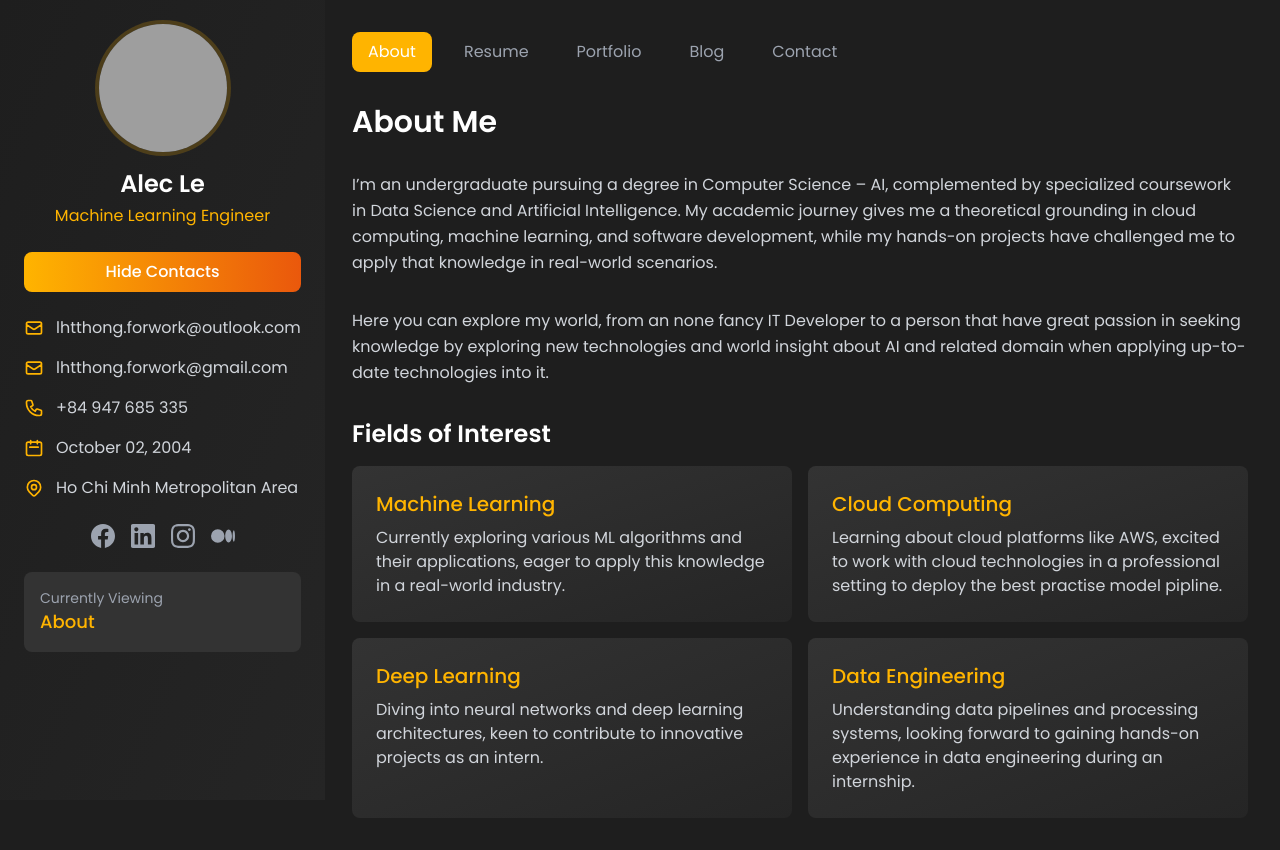
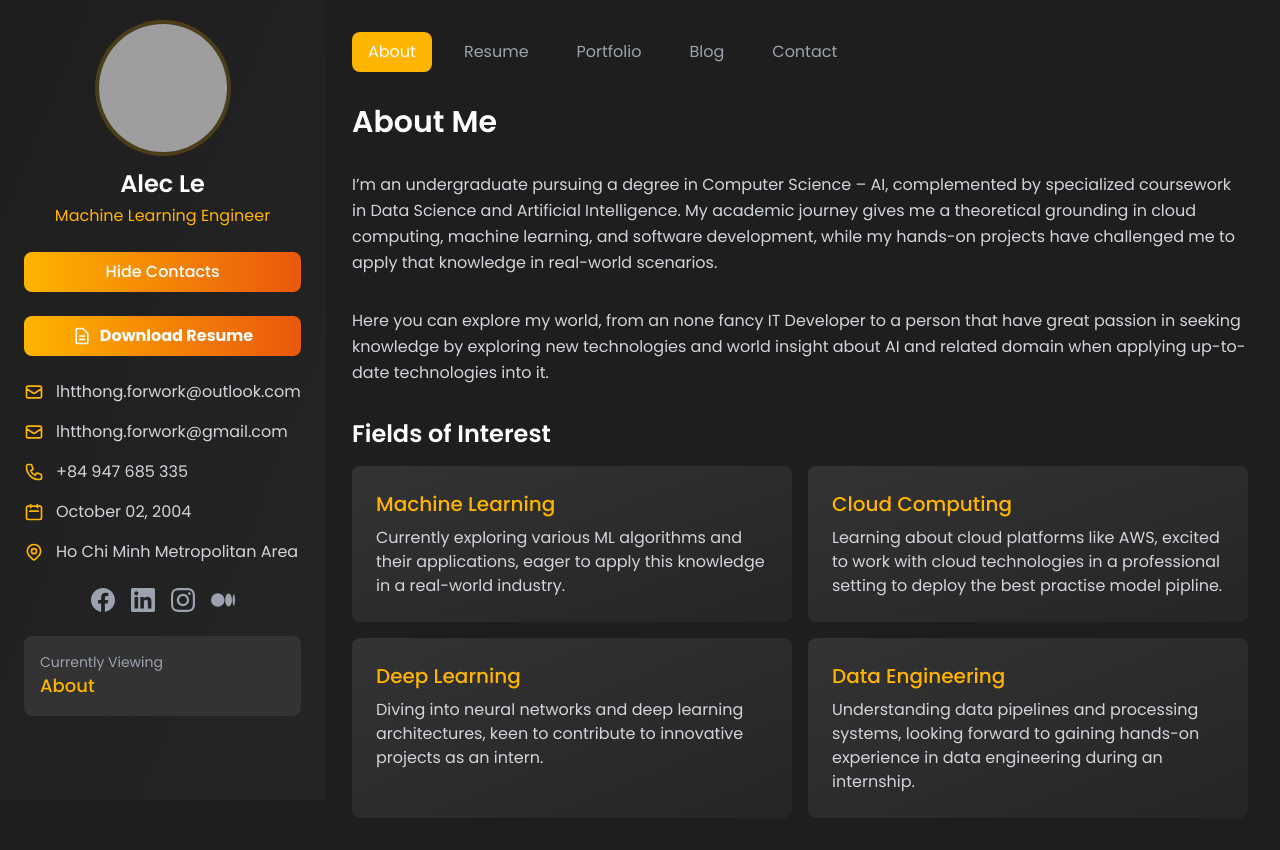
Before and after one commit to AlecVOV/chilonthon-portfolio-site, a Nuxt app: page / in a window 1280 px wide. Both pictures are taken after a click on the button "Show Contacts". Built offline with nearby package versions, Linux system fonts and the light colour scheme; grey boxes are pictures that could not be loaded.

Commit message:
create a resume download button

```diff
--- /dev/null
+++ b/components/IconResume.vue
@@ -0,0 +1,5 @@
+<template>
+    <svg xmlns="http://www.w3.org/2000/svg" fill="none" viewBox="0 0 24 24" stroke="currentColor">
+      <path stroke-linecap="round" stroke-linejoin="round" stroke-width="2" d="M9 12h6m-6 4h6m2 5H7a2 2 0 01-2-2V5a2 2 0 012-2h5.586a1 1 0 01.707.293l5.414 5.414a1 1 0 01.293.707V19a2 2 0 01-2 2z" />
+    </svg>
+  </template>
--- a/components/Sidebar.vue
+++ b/components/Sidebar.vue
@@ -35,6 +35,18 @@
         class="w-full transition-all duration-500 ease-in-out space-y-4 sm:space-y-6 text-sm sm:text-base"
         :class="showContacts ? 'opacity-100 max-h-[500px]' : 'opacity-0 max-h-0'"
       >
+
+      <!-- Resume Download Button -->
+        <a
+          href="https://drive.google.com/file/d/1eKxKzNLDHHyH8qrpEFI12q4ahitxUh4B/"
+          target="_blank"
+          rel="noopener noreferrer"
+          class="flex items-center justify-center gap-2 w-full px-4 py-2 bg-gradient-to-r from-orange-yellow to-orange-600 hover:from-orange-600 hover:to-orange-yellow text-dark font-bold rounded-lg transition-all duration-300"
+        >
+        <IconResume class="w-5 h-5" />
+          Download Resume
+        </a>
+
         <!-- Personal Info -->
         <div class="space-y-3 sm:space-y-4">
           <div class="flex items-center gap-2 sm:gap-3 text-gray-300 hover:text-white transition-colors">
```
